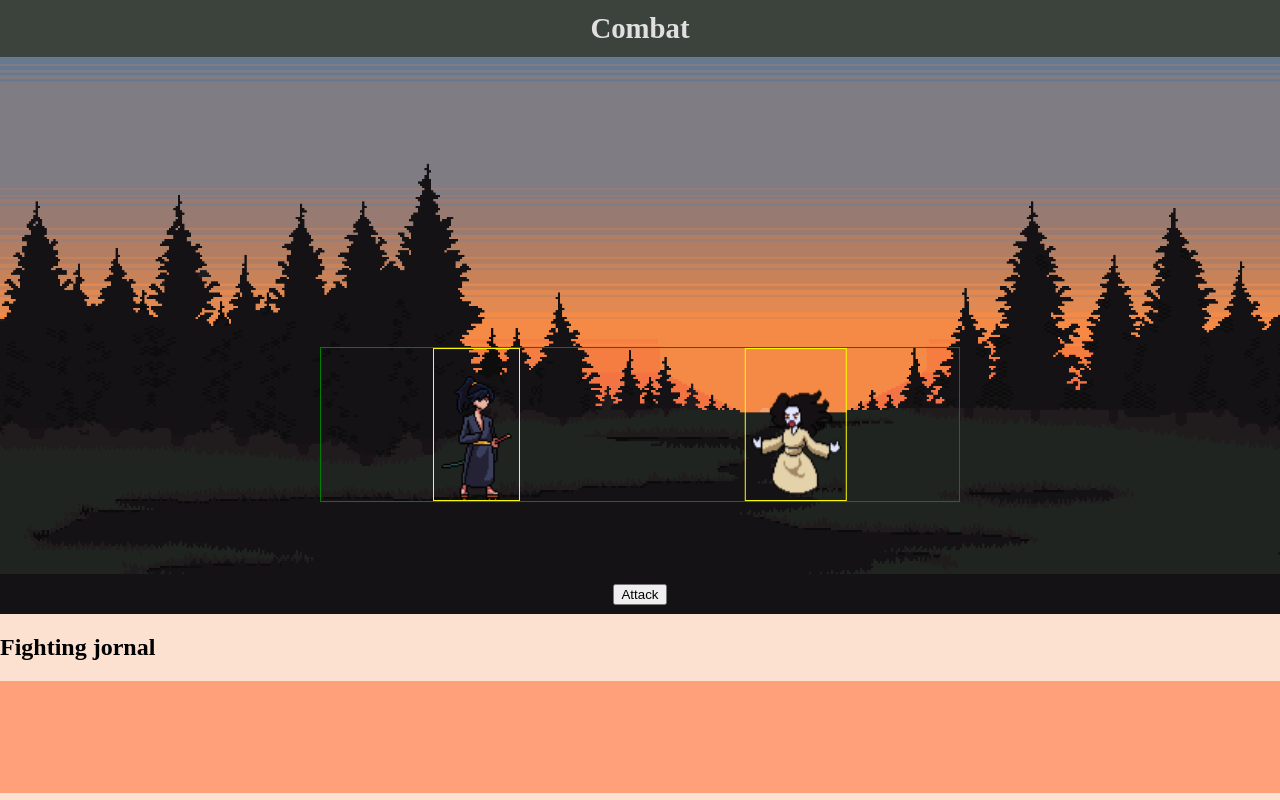
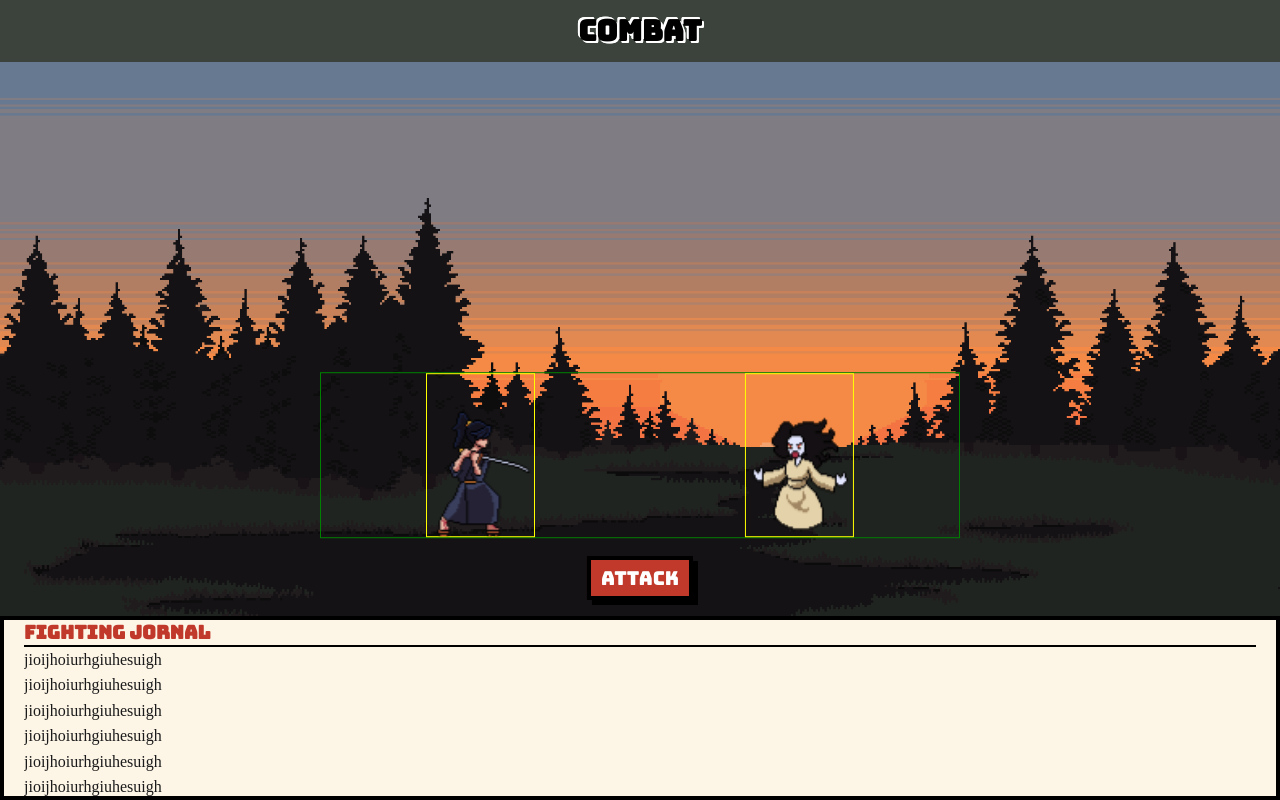
Before and after one commit to LuckyMonkeyB/mini-game-dom, a plain HTML site: page index.html in a window 1280 px wide. Both pictures are taken after a click on the button "Attack". Drawn offline with Linux system fonts and the light colour scheme.

Commit message:
feat: add style on titles, button and jornal section

```diff
--- a/index.html
+++ b/index.html
@@ -3,6 +3,17 @@
 <head>
     <meta charset="UTF-8">
     <meta name="viewport" content="width=device-width, initial-scale=1.0">
+    <link rel="preconnect" href="https://fonts.googleapis.com">
+    <!-- Bungee -->
+    <link rel="preconnect" href="https://fonts.googleapis.com">
+    <link rel="preconnect" href="https://fonts.gstatic.com" crossorigin>
+    <link href="https://fonts.googleapis.com/css2?family=Bungee&display=swap" rel="stylesheet">
+
+    <!-- Noto Serif JP -->
+    <link rel="preconnect" href="https://fonts.googleapis.com">
+    <link rel="preconnect" href="https://fonts.gstatic.com" crossorigin>
+    <link href="https://fonts.googleapis.com/css2?family=Noto+Serif+JP:wght@200..900&display=swap" rel="stylesheet">
+
     <link rel="stylesheet" href="styles/styles.css">
     <script src="js/main.js" defer></script>
     <title>mini-game-dom</title>
@@ -17,15 +28,50 @@
                 <img src="assets/images/chara2/Idle.png" alt="user character" class="user sprite">
                 <img src="assets/images/boss1/Scream.png" alt="pc character" class="pc sprite flip">
             </div>
-        </section>
-
-        <section id="controls">
             <button class="btn-attack">Attack</button>
         </section>
 
+        <!-- <section id="controls">
+            <button class="btn-attack">Attack</button>
+        </section> -->
+
         <section id="jornal">
-            <h2>Fighting jornal</h2>
-            <div class="jornal-log"></div>
+            <h3>Fighting jornal</h3>
+            <div class="jornal-log">
+                <p>jioijhoiurhgiuhesuigh</p>
+                <p>jioijhoiurhgiuhesuigh</p>
+                <p>jioijhoiurhgiuhesuigh</p>
+                <p>jioijhoiurhgiuhesuigh</p>
+                <p>jioijhoiurhgiuhesuigh</p>
+                <p>jioijhoiurhgiuhesuigh</p>
+                <p>jioijhoiurhgiuhesuigh</p>
+                <p>jioijhoiurhgiuhesuigh</p>
+                <p>jioijhoiurhgiuhesuigh</p>
+                <p>jioijhoiurhgiuhesuigh</p>
+                <p>jioijhoiurhgiuhesuigh</p>
+                <p>jioijhoiurhgiuhesuigh</p>
+                <p>jioijhoiurhgiuhesuigh</p>
+                <p>jioijhoiurhgiuhesuigh</p>
+                <p>jioijhoiurhgiuhesuigh</p>
+                <p>jioijhoiurhgiuhesuigh</p>
+                <p>jioijhoiurhgiuhesuigh</p>
+                <p>jioijhoiurhgiuhesuigh</p>
+                <p>jioijhoiurhgiuhesuigh</p>
+                <p>jioijhoiurhgiuhesuigh</p>
+                <p>jioijhoiurhgiuhesuigh</p>
+                <p>jioijhoiurhgiuhesuigh</p>
+                <p>jioijhoiurhgiuhesuigh</p>
+                <p>jioijhoiurhgiuhesuigh</p>
+                <p>jioijhoiurhgiuhesuigh</p>
+                <p>jioijhoiurhgiuhesuigh</p>
+                <p>jioijhoiurhgiuhesuigh</p>
+                <p>jioijhoiurhgiuhesuigh</p>
+                <p>jioijhoiurhgiuhesuigh</p>
+                <p>jioijhoiurhgiuhesuigh</p>
+                <p>jioijhoiurhgiuhesuigh</p>
+                <p>jioijhoiurhgiuhesuigh</p>
+                <p>jioijhoiurhgiuhesuigh</p>
+            </div>
         </section>
     </main>
 </body>
--- a/js/main.js
+++ b/js/main.js
@@ -1,13 +1,22 @@
+/**
+ * TO DO:
+ * jornal
+ * pv bar
+ *
+ */
+
 let pvUser = 100;
 let pvPC = 100;
 
 
 const attackImgUser = 'assets/images/chara2/Attack_1.png';
+const shieldImgUser = 'assets/images/chara2/Shield.png';
 const idleImgUser = 'assets/images/chara2/Idle.png';
 const deadImgUser = 'assets/images/chara2/Dead.png';
 
 const attackImgPC = 'assets/images/boss1/Attack_4.png';
-const idleImgPC = 'assets/images/boss1/Scream.png';
+const screamImgPC = 'assets/images/boss1/Scream.png';
+const idleImgPC = 'assets/images/boss1/Idle.png';
 const deadImgPC = 'assets/images/boss1/Dead.png';
 
 const attack = document.querySelector('.btn-attack');
@@ -21,16 +30,21 @@ console.log('pvPc at the beginning: '+pvPC);
 
 function userTurn(){
     userImg.src = attackImgUser;
+    userImg.classList.add('go-foward');
+    userImg.classList.remove('hurt');
 
     setTimeout(() => {
-        userImg.src = idleImgUser;
+        userImg.src = shieldImgUser;
+        userImg.classList.remove('go-foward');
 
         calculateUserDamage();
 
         if(pvPC <= 0){
             victory();
         }else{
-
+            setTimeout(()=> {
+                pcTurn();
+            }, 1000)
         }
 
     }, 500)
@@ -41,9 +55,9 @@ function pcTurn(){
     pcImg.src = attackImgPC;
 
     setTimeout(() => {
-        pcImg.src = idleImgPC;
+        pcImg.src = screamImgPC;
 
-        calculateUserDamage();
+        calculatePCDamage();
 
         if(pvUser <= 0){
             gameOver();
@@ -74,13 +88,41 @@ function calculateUserDamage(){
     console.log('pvPc after calculation: '+pvPC);
 }
 
+function calculatePCDamage(){
+    let chance = Math.random();
+    let damage = 0;
+
+    console.log('chance random: '+chance);
+
+    if(chance < 0.2){
+        damage = 25;
+        console.log('chance< 0.2');
+        userImg.classList.add('hurt');
+    }else if(chance < 0.7){
+        damage = 10;
+        console.log('chance< 0.7');
+        userImg.classList.add('hurt');
+    }else{
+        damage = 0;
+        console.log('chance=0');
+    }
+
+    pvUser -= damage;
+    console.log('pvUser after calculation: '+pvUser);
+}
+
 function victory(){
+    userImg.src = idleImgUser;
+
     pcImg.src = deadImgPC;
+    pcImg.classList.add('deadBoss');
+
     attack.disabled = true;
 }
 
 function gameOver(){
     userImg.src = deadImgUser;
+
     attack.disabled = true;
 }
 
--- a/styles/styles.css
+++ b/styles/styles.css
@@ -10,6 +10,8 @@ body{
 
      display: flex;
      flex-direction: column;
+
+     font-family: "Bungee", sans-serif;
 }
 
 img, picture, video, canvas, svg{
@@ -20,7 +22,11 @@ img, picture, video, canvas, svg{
 h1{
      margin: 0;
      font-size: 1.8rem;
-     color: #e0e0e0;
+     color: #000;
+     text-shadow: 2px 2px 0 #fff,
+     -2px -2px 0 #fff,
+     2px 2px 0 #fff,
+     -2px -2px 0 #fff;
 }
 
 header{
@@ -44,7 +50,6 @@ main{
 
      }
      #controls{
-          background-color: #141214;
           height: 40px;
 
           display: flex;
@@ -52,8 +57,10 @@ main{
           align-items: center;
      }
      #jornal{
-          background-color: #fce1d0;
           height: 25%;
+
+          display: flex;
+          flex-direction: column;
 
      }
 }
@@ -88,12 +95,99 @@ main{
      transform: scaleX(-1);
 }
 
+.go-foward{
+     transform: translateX(200%);
+}
+
+.hurt{
+     animation: flash .7s;
+}
+
+.deadBoss{
+     animation: shake .7s;
+}
+
+@keyframes flash {
+     0%, 50%, 100% {
+          opacity: 1;
+     }
+     25%, 75% {
+     opacity: 0;
+     }
+}
+
+@keyframes shake {
+     0% { transform: translateX(0) }
+     25% { transform: translateX(5px) }
+     50% { transform: translateX(-5px) }
+     75% { transform: translateX(5px) }
+     100% { transform: translateX(0); opacity: 0; }
+}
+
+.btn-attack{
+     position: absolute;
+     bottom: 1rem;
+     left: 50%;
+     transform: translateX(-50%);
+
+     padding: 5px 10px;
+     font-family: inherit;
+     font-size: 1.2rem;
+     color: #fff;
+     background-color: #c0392b;
+     border: 4px solid #000;
+     box-shadow: 5px 5px 0px #000;
+
+     cursor: pointer;
+
+     transition: all .1s;
+
+}
+
+.btn-attack:hover{
+     background-color: #e74c3c;
+     box-shadow: 7px 7px 0px #000;
+}
+
+.btn-attack:active{
+     /* transform: translateY(5px); */
+     box-shadow: 2px 2px 0px #000;
+}
+
+.btn-attack:disabled{
+     background-color: lightgrey;
+     color: #000;
+
+     cursor: not-allowed;
+}
+
+
 
 /* JORNAL */
 #jornal{
+     padding: 0 20px;
+     background-color: #fdf5e6;
+     border: 4px solid #000;
+     color: #1a1a1a;
+     h3{
+          margin: 0;
+          color: #c0392b;
+          border-bottom: 2px solid #000;
+     }
      .jornal-log{
-          background-color: lightsalmon;
-          height: 60%;
-          /* overflow-y: auto; */
+          height: 150px;
+
+          /* background-color: lightsalmon; */
+          font-family: 'Noto Serif JP',serif;
+
+          overflow-y: auto;
+          scrollbar-color: rgba(93, 64, 55, 0.4) rgba(255, 255, 255, 0.2);
+
+
+          p{
+               /* margin-top: 0; */
+               margin: 0;
+               line-height: 1.6;
+          }
      }
 }
```
